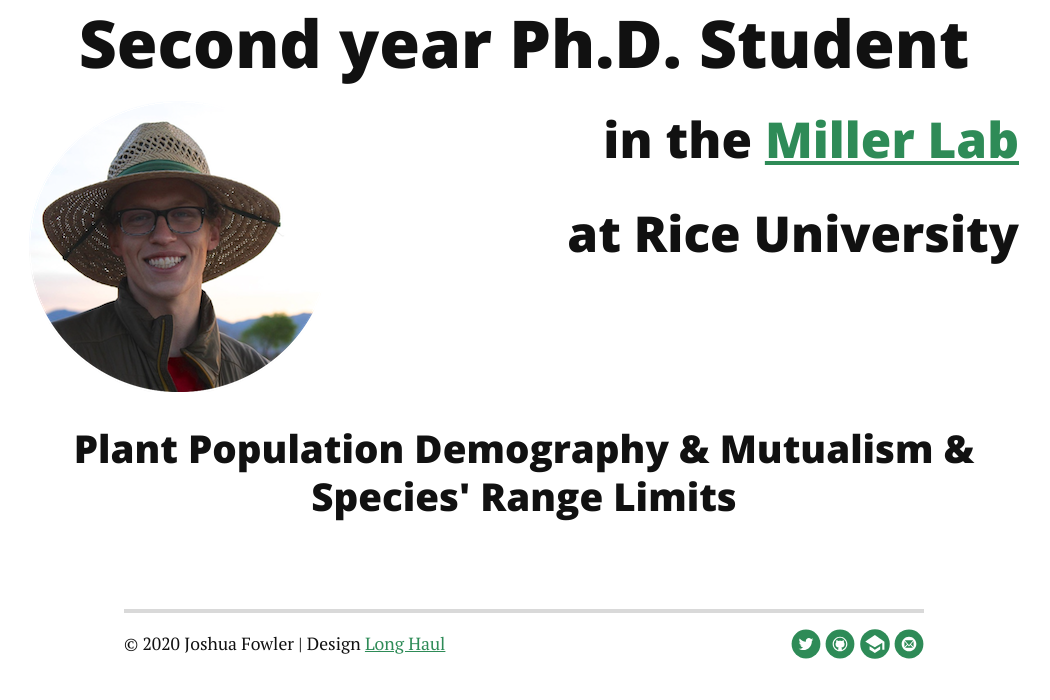
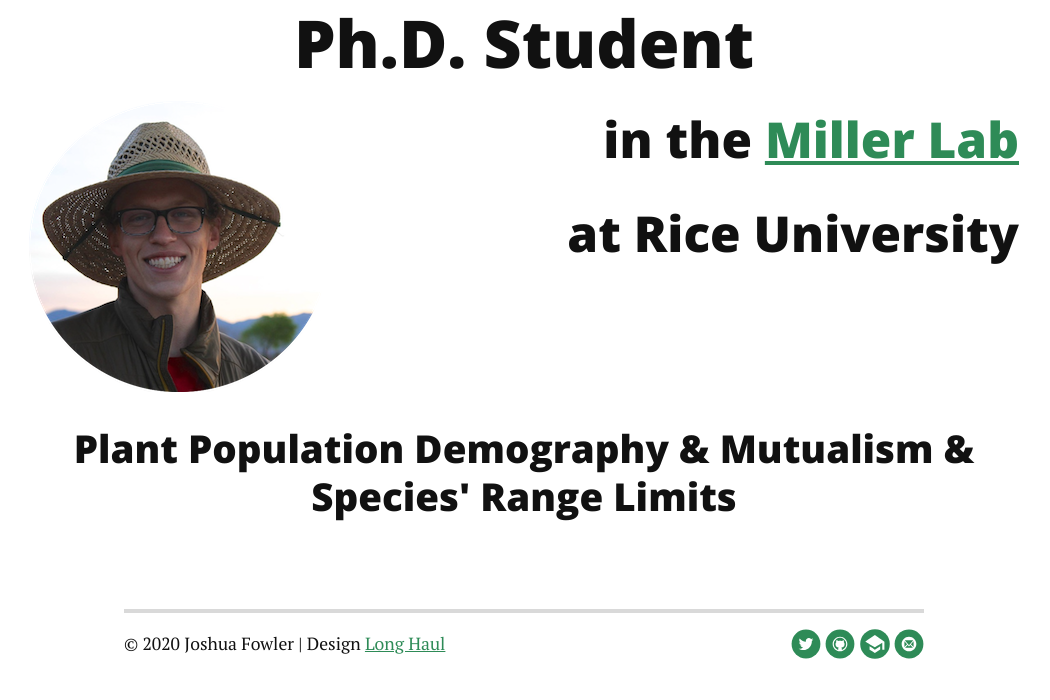
Before and after one commit to joshuacfowler/joshuacfowler.github.io, a Jekyll site: the page built from index.html, in a window 1280 px wide. Shown: the part 330-1030 px from the top of the page, without its empty margins (116-1166 px from the left). Built offline with Jekyll 4.4.1, drawn with Linux system fonts in a browser that asks for light colours; nearby versions of some CDN libraries; the list of posts is cut into pages by our own code.

Commit message:
Update index.html

```diff
--- a/index.html
+++ b/index.html
@@ -4,7 +4,7 @@
 ---
 
 <div class="home" id="home">
-  <h1 class="PageTitle" style="text-align:center">Second year Ph.D. Student </h1>
+  <h1 class="PageTitle" style="text-align:center"> Ph.D. Student </h1>
   <div>
      <img src="/assets/img/portrait.png" style="float:left">
         <h2 style="float:right"> in the <a href="https://millerlabrice.github.io/"> Miller Lab</a></h2>
```
